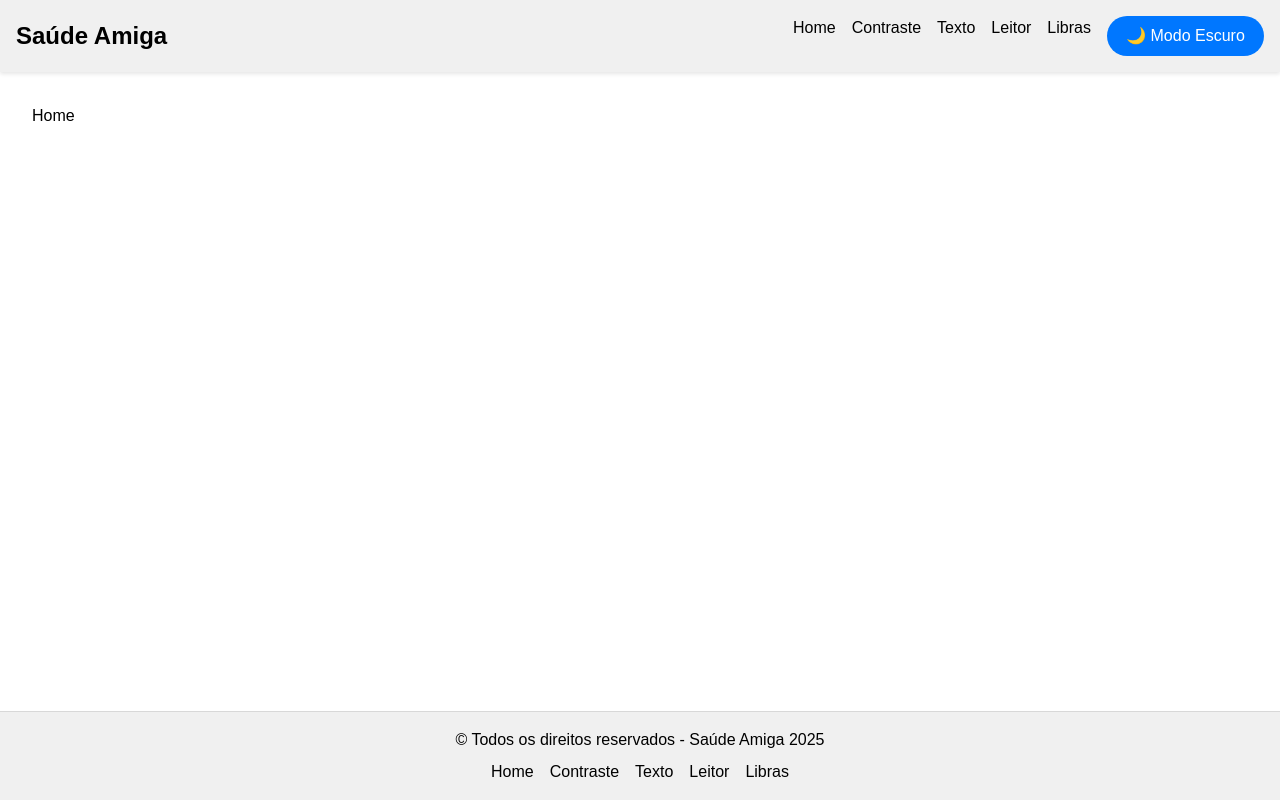
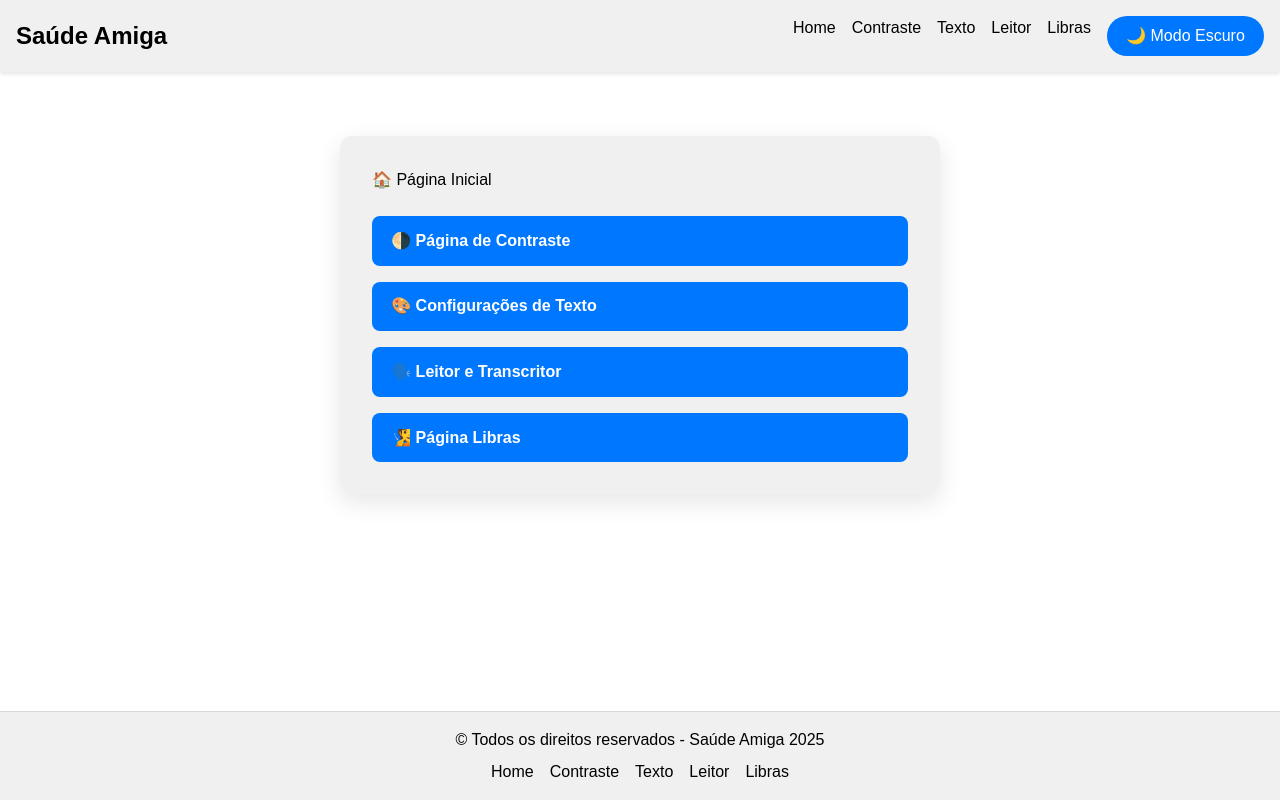
Before and after one commit to saude-amiga/saude-amiga-next, a React (Vite) app: page / in a window 1280 px wide. Built offline with nearby package versions, Linux system fonts and the light colour scheme.

Commit message:
feat(Home): estrutura básica

```diff
--- a/src/routes/Home/index.tsx
+++ b/src/routes/Home/index.tsx
@@ -1,7 +1,55 @@
-export default function Home(){
-    return(
-        <div>
-            <h1>Home</h1>
-        </div>
-    )
+import { Link } from "react-router-dom";
+
+export default function Home() {
+  return (
+    <div
+      style={{
+        maxWidth: "600px",
+        margin: "2rem auto",
+        padding: "2rem",
+        backgroundColor: "var(--card-bg)",
+        borderRadius: "12px",
+        boxShadow: "0 8px 24px rgba(0, 0, 0, 0.1)",
+        fontSize: "var(--user-font-size)",
+        fontFamily: "var(--user-font-family)",
+        color: "var(--user-font-color)",
+      }}
+    >
+      <h1 style={{ marginBottom: "1.5rem" }}>🏠 Página Inicial</h1>
+
+      <ul style={{ listStyle: "none", padding: 0, display: "flex", flexDirection: "column", gap: "1rem" }}>
+        <li>
+          <Link to="/contraste" style={estiloLink}>
+            🌗 Página de Contraste
+          </Link>
+        </li>
+        <li>
+          <Link to="/texto" style={estiloLink}>
+            🎨 Configurações de Texto
+          </Link>
+        </li>
+        <li>
+          <Link to="/leitor" style={estiloLink}>
+            🗣️ Leitor e Transcritor
+          </Link>
+        </li>
+        <li>
+          <Link to="/libras" style={estiloLink}>
+            🧏 Página Libras
+          </Link>
+        </li>
+      </ul>
+    </div>
+  );
 }
+
+const estiloLink = {
+  display: "block",
+  padding: "0.8rem 1.2rem",
+  backgroundColor: "#0077ff",
+  color: "#fff",
+  borderRadius: "8px",
+  textDecoration: "none",
+  fontWeight: "bold",
+  transition: "transform 0.2s ease, box-shadow 0.2s ease",
+};
```
